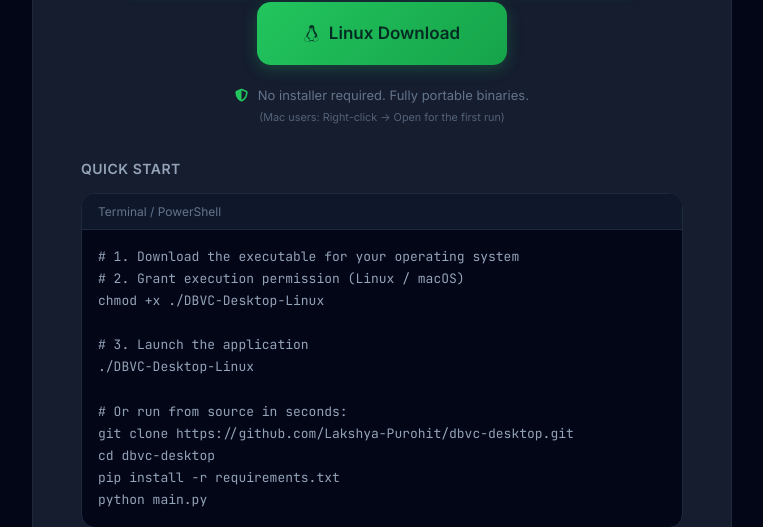
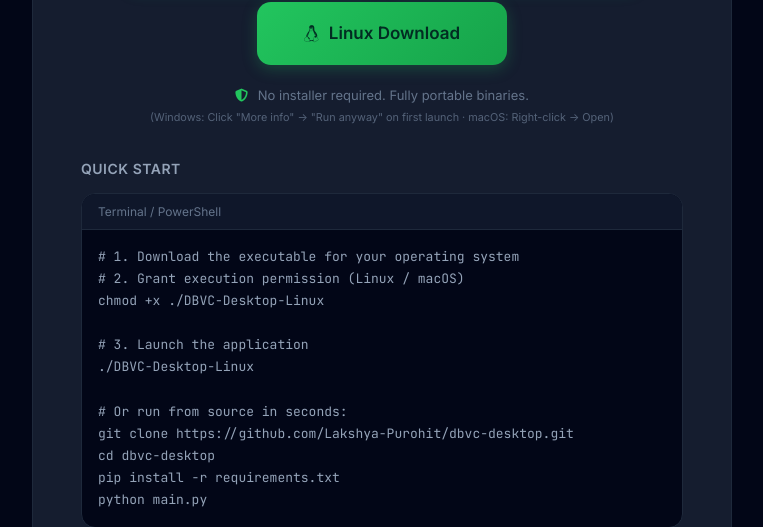
Before and after one commit to Lakshya-Purohit/dbvc-website, a Flask app: page / in a window 1280 px wide. Shown: the part 5235-5762 px from the top of the page, without its empty margins (258-1021 px from the left). Run offline with Flask 3, Linux system fonts and the light colour scheme; data that the repository does not hold is empty.

Commit message:
docs: add Windows first-run bypass instructions in download section

```diff
--- a/app/templates/index.html
+++ b/app/templates/index.html
@@ -320,7 +320,7 @@
             <p class="download-note" style="margin-bottom: 0;">
                 <i class="fas fa-shield-alt"></i>
                 No installer required. Fully portable binaries. <br>
-                <small style="opacity: 0.8;">(Mac users: Right-click -> Open for the first run)</small>
+                <small style="opacity: 0.8;">(Windows: Click "More info" &rarr; "Run anyway" on first launch · macOS: Right-click &rarr; Open)</small>
             </p>
             <div id="github-downloads" style="text-align: center; margin-top: 15px; font-size: 0.95rem; font-weight: 600; color: var(--accent-green); display: none;">
                 <i class="fas fa-fire" style="margin-right: 5px;"></i> 🔥 Join <span id="download-count">Loading...</span> developers using DBVC!
```
